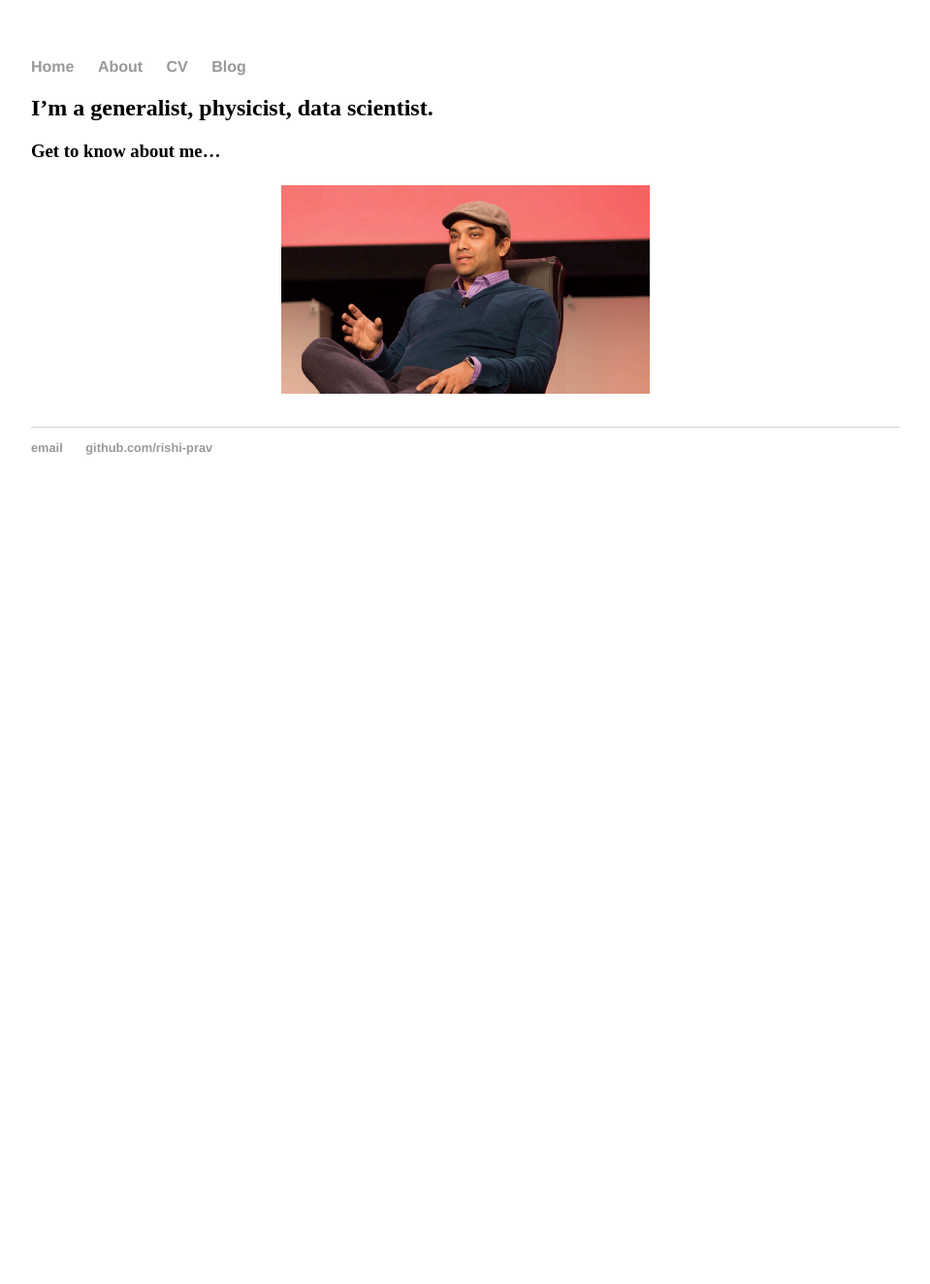
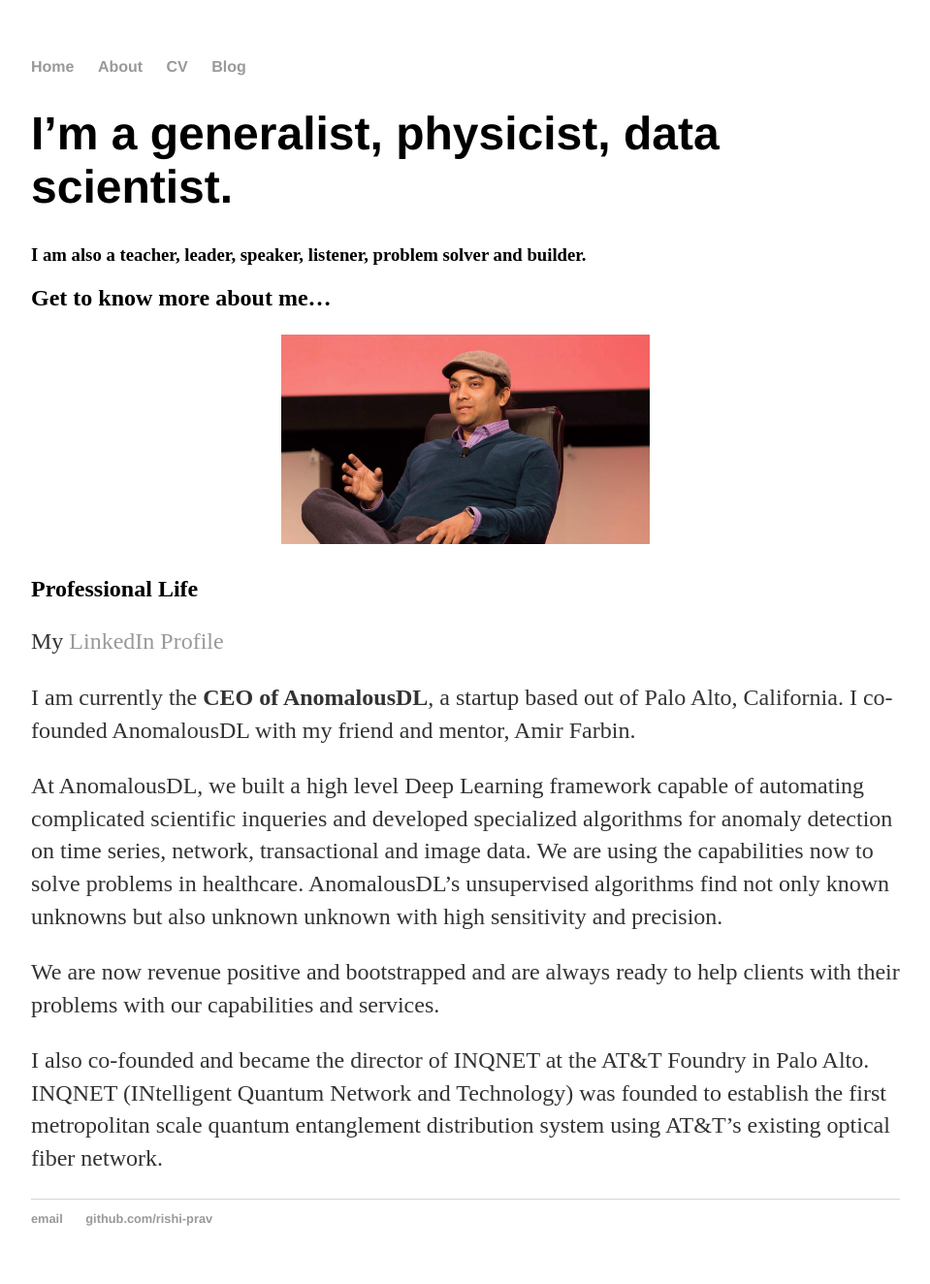
Before and after one commit to rishi-prav/rishi-prav.github.io, a Jekyll site: the page built from about.md, in a window 1280 px wide. Shown: the whole page at 97% size, without its empty margins (160-1119 px from the left). Built offline with Jekyll 4.4.1, drawn with Linux system fonts in a browser that asks for light colours; our own code applies the rules of GitHub Pages for plain Markdown files; before the commit the page ends 900 px from its top, so only the background shows below that.

Commit message:
changed index.md

```diff
--- a/about.md
+++ b/about.md
@@ -1,7 +1,20 @@
-## I'm a generalist, physicist, data scientist.
+# I'm a generalist, physicist, data scientist.
+### I am also a teacher, leader, speaker, listener, problem solver and builder.
 
-### Get to know about me...
-
+Get to know more about me...
+---
 <p align="center">
 <img src="/images/Rishi.jpeg" alt="Rishi at a conference" width="380">
 </p>
+
+## Professional Life
+
+My [LinkedIn Profile](www.linkedin.com/in/rishirajpravahan)
+
+I am currently the **CEO of AnomalousDL**, a startup based out of Palo Alto, California. I co-founded AnomalousDL with my friend and mentor, Amir Farbin.
+
+At AnomalousDL, we built a high level Deep Learning framework capable of automating complicated scientific inqueries and developed specialized algorithms for anomaly detection on time series, network, transactional and image data. We are using the capabilities now to solve problems in healthcare. AnomalousDL's unsupervised algorithms find not only known unknowns but also unknown unknown with high sensitivity and precision.
+
+We are now revenue positive and bootstrapped and are always ready to help clients with their problems with our capabilities and services.
+
+I also co-founded and became the director of INQNET at the AT&T Foundry in Palo Alto. INQNET (INtelligent Quantum Network and Technology) was founded to establish the first metropolitan scale quantum entanglement distribution system using AT&T's existing optical fiber network.
```
